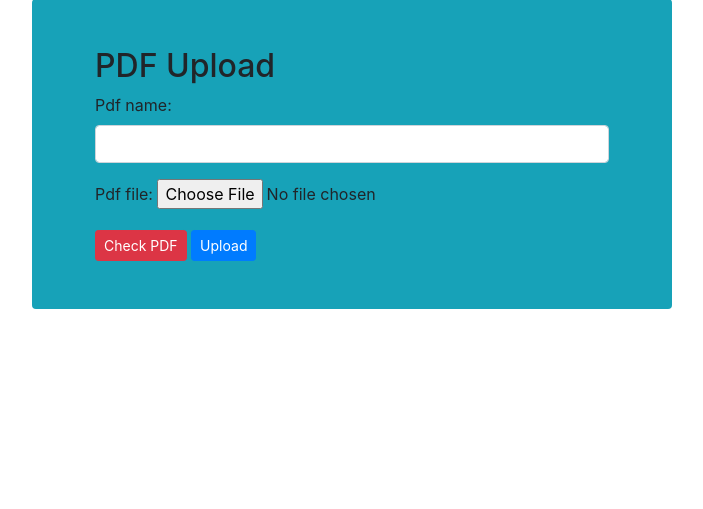
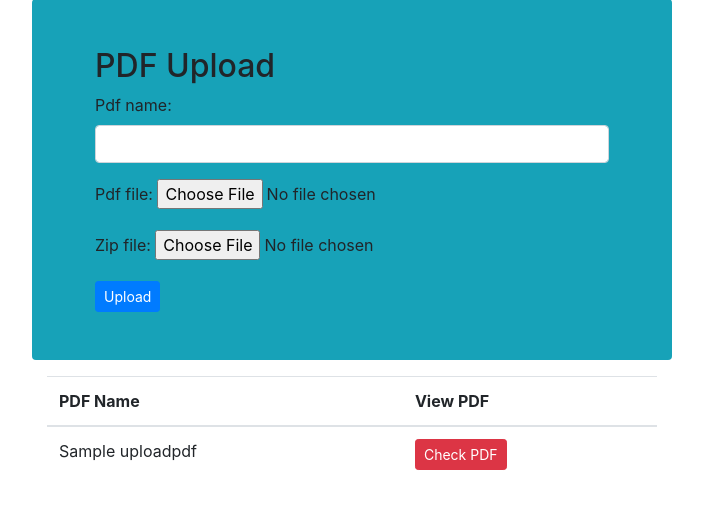
Before and after one commit to vdpranish/mywork-pollapp, a Django app: page /pdf/ in a window 1280 px wide. Shown: the part 105-614 px from the top of the page, without its empty margins (288-991 px from the left). Run offline with Django 3.2, Linux system fonts and the light colour scheme; tables that the repository leaves empty hold one stand-in row (values such as "Sample post"); some libraries are stand-ins or nearby versions.

Commit message:
pdf to text done,unzip pdf pending

```diff
--- a/polls/forms.py
+++ b/polls/forms.py
@@ -62,7 +62,7 @@ class UserRoleForm(forms.ModelForm):
 class PdfFileUpload(forms.ModelForm):
     class Meta:
         model = UploadPdf
-        fields = ['pdf_name','pdf_file']
+        fields = ['pdf_name', 'pdf_file','zip_file']
         widgets = {
             'pdf_name': forms.TextInput(attrs={'class': 'form-control'})
         }
--- a/polls/models.py
+++ b/polls/models.py
@@ -53,7 +53,8 @@ class UserRole(models.Model):
 
 class UploadPdf(models.Model):
     pdf_name = models.CharField(max_length=100, blank=True)
-    pdf_file = models.FileField(upload_to='pdf')
+    pdf_file = models.FileField(upload_to='pdf',blank=True,null=True)
+    zip_file = models.FileField(upload_to='zip_file',blank=True,null=True)
 
     def __str__(self):
         return self.pdf_name
--- a/polls/urls.py
+++ b/polls/urls.py
@@ -16,4 +16,5 @@ urlpatterns = [
     path('delete/', views.delete_user, name='delete'),
     path('ajaxaction/', views.ajax_request, name='ajaxaction'),
     path('pdf/', views.pdf_file, name='pdf'),
+    path('pdf/<int:pdf_id>', views.pdf_view, name='pdfview'),
 ]
--- a/polls/views.py
+++ b/polls/views.py
@@ -1,16 +1,18 @@
+import json
+import PyPDF2, os
+from django.contrib.auth import authenticate, login, logout
+from django.contrib.auth.mixins import LoginRequiredMixin
+from django.contrib.auth.models import User
+from django.http import HttpResponseRedirect, HttpResponse
+from django.http import JsonResponse
 from django.shortcuts import render, get_object_or_404, redirect
-from django.http import HttpResponseRedirect, HttpResponse
+from django.template.loader import render_to_string
+from django.urls import reverse
+from django.utils import timezone
+from django.views import generic
+
+from .forms import CreateUser, LoginUser, ProfileImgForm, UserRoleForm, EditForm, PdfFileUpload
 from .models import Question, Choice, UploadPdf
-from django.urls import reverse
-from django.views import generic
-from django.utils import timezone
-from django.contrib.auth import authenticate, login, logout
-from .forms import CreateUser, LoginUser, ProfileImgForm, UserRoleForm, EditForm, PdfFileUpload
-from django.contrib.auth.models import User
-from django.contrib.auth.mixins import LoginRequiredMixin
-from django.http import JsonResponse
-from django.template.loader import render_to_string
-import json
 
 
 class IndexView(LoginRequiredMixin, generic.ListView):
@@ -128,15 +130,6 @@ def edit(request, user_id):
     # instance is used for displaying fields
     form = EditForm(initial={'password1': edit_user.password, 'username': edit_user.username,
                              'first_name': edit_user.first_name, 'last_name': edit_user.last_name})
-    # if request.method == 'POST':
-    #     form = EditForm(request.POST, initial={'password1': edit_user.password, 'username': edit_user.username,
-    #                                            'first_name': edit_user.first_name, 'last_name': edit_user.last_name})
-    #     if form.is_valid():
-    #         print('form is valid')
-    #         form.save()
-    #         return redirect('polls:adminview', pk=user_id)
-    #     else:
-    #         print('Nothing updated')
     context = {
         'edit_user': edit_user,
         'form': form
@@ -164,32 +157,32 @@ def ajax_request(request):
     action = request.POST.get('action')
     form_value = request.POST.get('formData')
     data = dict()
-    if action == "DELETE":
-        qs = User.objects.get(id=user_id)
-        qs.delete()
-        all_user = User.objects.all()
-        data['html_view'] = render_to_string('polls/table.html', {'all_user': all_user})
-        return JsonResponse(data)
-    elif action == "EDIT":
-        edit_user = User.objects.get(id=user_id)
-        if request.method == "POST":
-            form = EditForm(request.POST,
-                            initial={'password1': edit_user.password, 'username': edit_user.username,
-                                     'first_name': edit_user.first_name, 'last_name': edit_user.last_name})
-            if form.is_valid():
-                json_for = json.loads(form_value)
-                first_name = json_for[1]['value']
-                last_name = json_for[2]['value']
-                username = json_for[3]['value']
-                edit_user.first_name = first_name
-                edit_user.last_name = last_name
-                edit_user.username = username
-                print(edit_user)
-                edit_user.save()
-                all_user = User.objects.all()
-                data['table_view'] = render_to_string('polls/table.html', {'all_user': all_user})
-                return HttpResponse(json.dumps(data), content_type="application/json")
-                # return JsonResponse(data, status=200)
+    if request.is_ajax():
+        if action == "DELETE":
+            qs = User.objects.get(id=user_id)
+            qs.delete()
+            all_user = User.objects.all()
+            data['html_view'] = render_to_string('polls/table.html', {'all_user': all_user})
+            return JsonResponse(data)
+        elif action == "EDIT":
+            edit_user = User.objects.get(id=user_id)
+            if request.method == "POST":
+                form = EditForm(request.POST,
+                                initial={'password1': edit_user.password, 'username': edit_user.username,
+                                         'first_name': edit_user.first_name, 'last_name': edit_user.last_name})
+                if form.is_valid():
+                    json_for = json.loads(form_value)
+                    first_name = json_for[1]['value']
+                    last_name = json_for[2]['value']
+                    username = json_for[3]['value']
+                    edit_user.first_name = first_name
+                    edit_user.last_name = last_name
+                    edit_user.username = username
+                    edit_user.save()
+                    all_user = User.objects.all()
+                    data['table_view'] = render_to_string('polls/table.html', {'all_user': all_user})
+                    return HttpResponse(json.dumps(data), content_type="application/json")
+
 
 
 def pdf_file(request):
@@ -200,8 +193,22 @@ def pdf_file(request):
             return redirect('polls:pdf')
     else:
         form = PdfFileUpload()
-        qs = UploadPdf.objects.all().first()
-        return render(request, 'polls/pdf_view.html', {
+        qs = UploadPdf.objects.all()
+        context = {
             'form': form,
             'qs': qs
-        })
+        }
+        return render(request, 'polls/pdf_view.html', context)
+
+
+def pdf_view(request, pdf_id):
+    qs = UploadPdf.objects.get(id=pdf_id)
+    media_path = os.path.abspath('.')
+    pdf_open = open(media_path + qs.pdf_file.url, 'rb')
+    pdf_reader = PyPDF2.PdfFileReader(pdf_open)
+    pdf_pages = pdf_reader.numPages
+    pdf_html = [pdf_reader.getPage(pdf).extractText() for pdf in range(pdf_pages)]
+    pdf_text_file = print('file exit') if not media_path + f'/media/{qs.pdf_name}.txt' else open(media_path + f'/media/{qs.pdf_name}.txt', 'x')
+    [pdf_text_file.writelines(str(pdf)) for pdf in pdf_html]
+    pdf_text_file.close()
+    return render(request, 'polls/pdftext.html', {'pdf_html': pdf_html})
--- a/requirements.txt
+++ b/requirements.txt
@@ -3,3 +3,5 @@ Django==3.1
 Pillow==7.2.0
 pytz==2020.1
 sqlparse==0.3.1
+
+PyPDF2~=1.26.0
--- a/templates/polls/pdf_view.html
+++ b/templates/polls/pdf_view.html
@@ -6,8 +6,29 @@
             <h2>PDF Upload</h2>
                 {% csrf_token %}
                 {{ form.as_p }}
-            <a href="{{ qs.pdf_file.url }}" class="btn btn-danger btn-sm">Check PDF</a>
             <button class="btn btn-primary btn-sm" type="submit">Upload</button>
         </form>
     </div>
+    <div class="container mt-3 w-50">
+        <table class="table">
+            <thead>
+                <tr>
+                  <th scope="col">PDF Name</th>
+                  <th scope="col">View PDF</th>
+                </tr>
+            </thead>
+            <tbody>
+            {% for pdf in qs %}
+                <tr>
+                <td>
+                    {{ pdf.pdf_name }}
+                </td>
+                <td>
+                    <a href="{% url 'polls:pdfview' pdf.id %}" class="btn btn-danger btn-sm">Check PDF</a>
+                </td>
+                </tr>
+            {% endfor %}
+            </tbody>
+        </table>
+    </div>
 {% endblock %}
```
Also changed, not shown: templates/polls/pdftext.html (added, +12 -0 lines), polls/migrations/0012_auto_20200916_1822.py (added).
